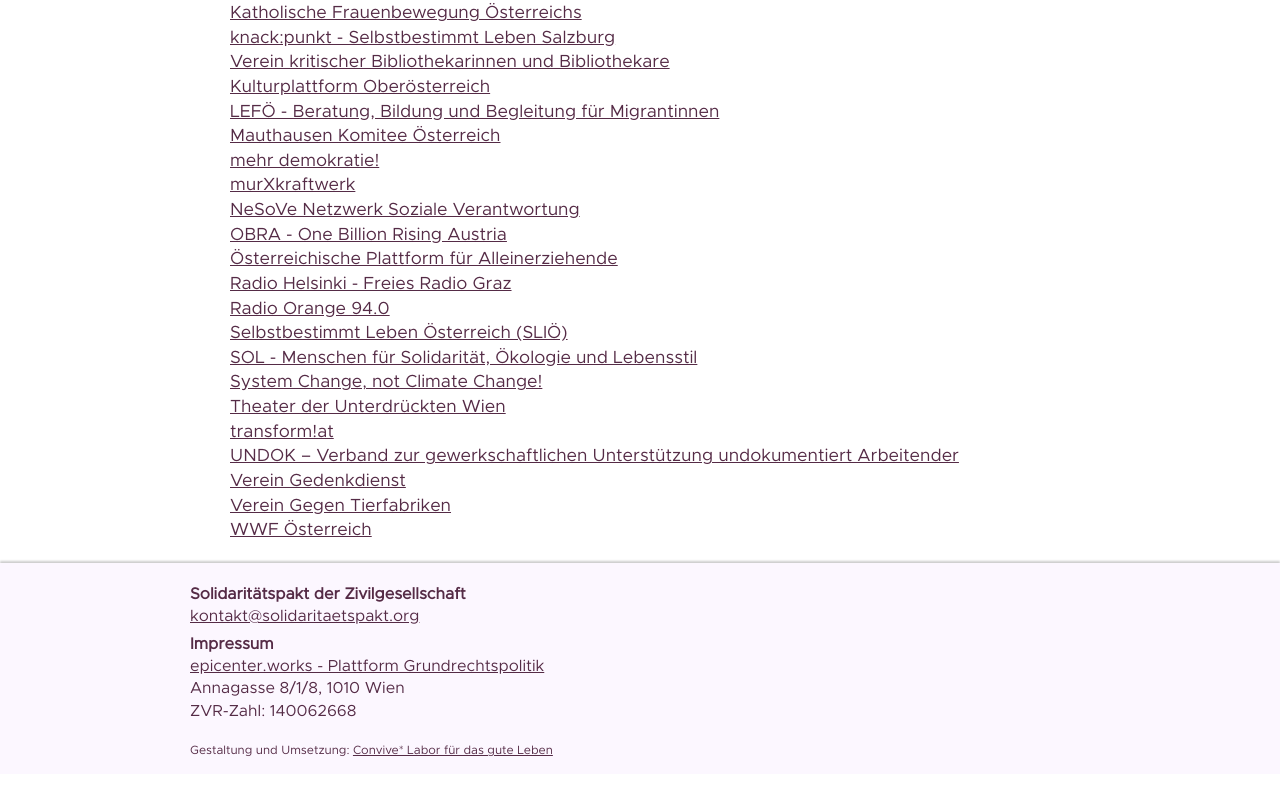
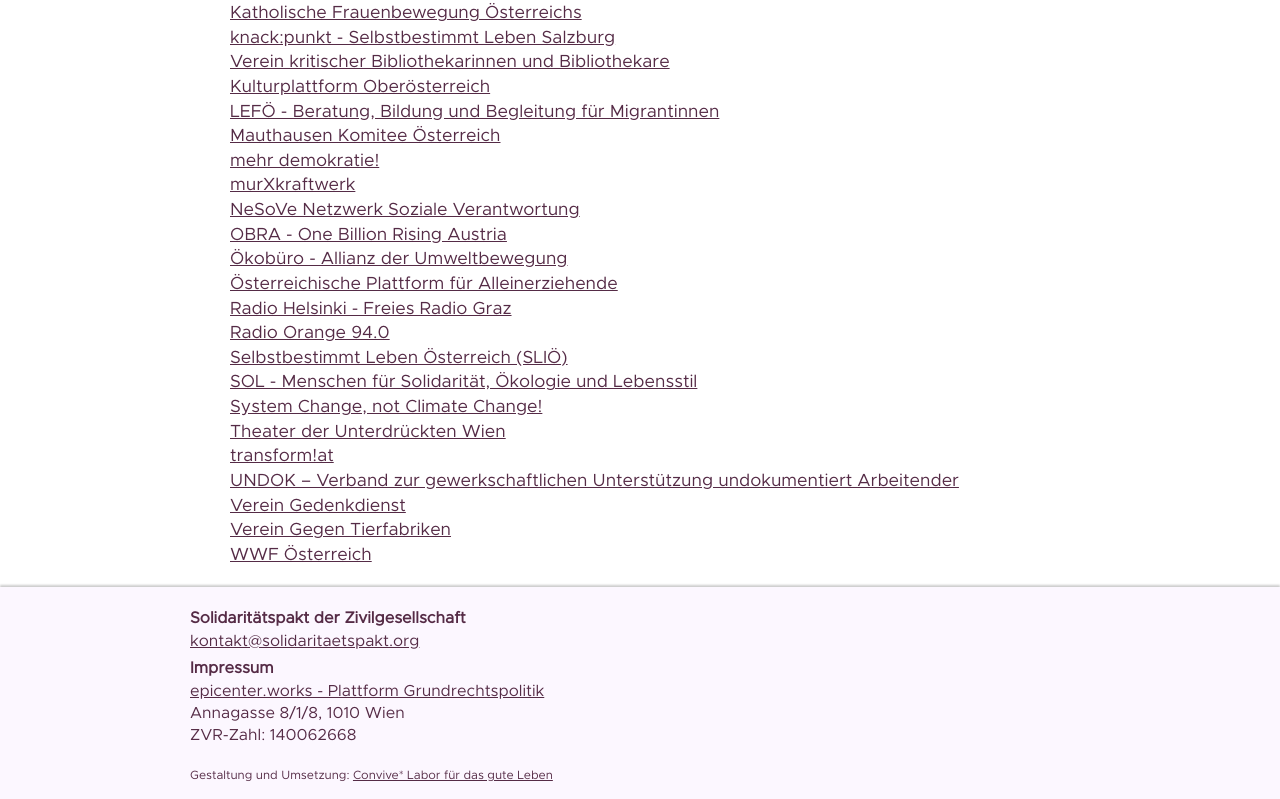
Before and after one commit to convive-lab/solidaritaetspakt, a plain HTML site: page index.html in a window 1280 px wide. Shown: the part 2404-3203 px from the top of the page. Before the commit the page ends 3178 px from the top, so only its background shows below. Drawn offline with nearby package versions, Linux system fonts and the light colour scheme.

Commit message:
Eintragung Ökobüro

```diff
--- a/index.html
+++ b/index.html
@@ -138,6 +138,7 @@
 <li><a target="_blank" href="http://www.murxkraftwerk.at/">murXkraftwerk</a></li>
 <li><a target="_blank" href="http://www.netzwerksozialeverantwortung.at/">NeSoVe Netzwerk Soziale Verantwortung</a></li>
 <li><a target="_blank" href="http://1billionrising.at/">OBRA - One Billion Rising Austria</a></li>
+<li><a target="_blank" href="http://www.oekobuero.at/">Ökobüro - Allianz der Umweltbewegung</a></li>
 <li><a target="_blank" href="http://www.alleinerziehende.org/">Österreichische Plattform für Alleinerziehende</a></li>
 <li><a target="_blank" href="http://helsinki.at/">Radio Helsinki - Freies Radio Graz</a></li>
 <li><a target="_blank" href="http://o94.at/">Radio Orange 94.0</a></li>
```
